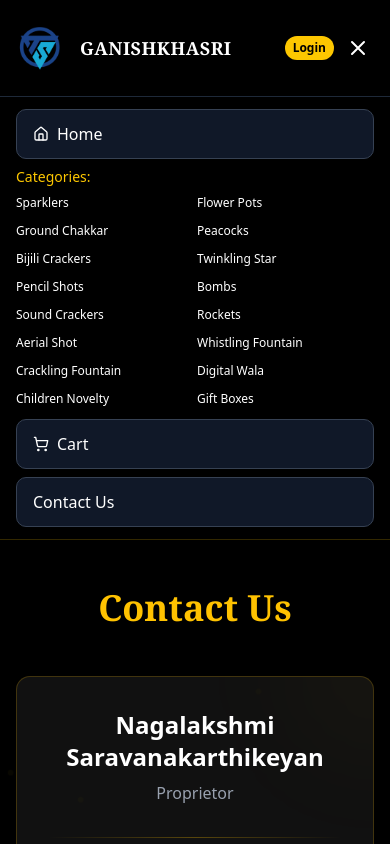
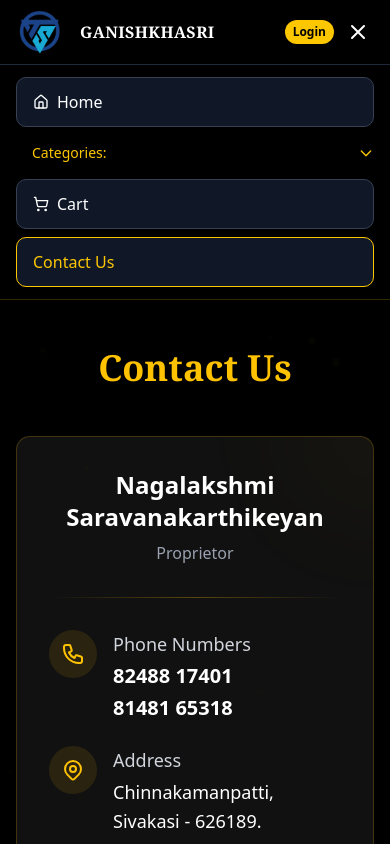
Before and after one commit to Kiruthika-JK/FireShop, a Next.js app: page /contact in a window 390 px wide. Both pictures are taken after a click on the button 358 px from the left and 48 px from the top of the page. Shown: the top 844 px of the page. Built offline with nearby package versions, Linux system fonts and the light colour scheme; no server answers.

Commit message:
Reduce navbar height, add collapsible categories in mobile menu, fix favicon and OG image, adjust spacing, add shipping info to contact page, add active state highlighting to navbars, remove default highlighting from Categories, add phone/address side by side in footer

```diff
--- a/app/page.tsx
+++ b/app/page.tsx
@@ -244,7 +244,7 @@ export default function ProductListPage() {
     <>
       <SEOMetaTags />
       <HeroSection />
-      <main className="min-h-screen bg-gradient-to-b from-gray-50 to-slate-100 pb-20 pt-8 sm:pt-12">
+      <main className="min-h-screen bg-gradient-to-b from-gray-50 to-slate-100 pb-20 pt-4 sm:pt-6">
         <div className="container mx-auto px-4 sm:px-6">
           {/* Trending Products Section */}
           <ProductProvider>
--- a/components/Navbar.tsx
+++ b/components/Navbar.tsx
@@ -21,6 +21,7 @@ import { useBestSellers } from "@/lib/best-sellers-context";
 
 export function Navbar() {
   const [isOpen, setIsOpen] = useState(false);
+  const [categoriesExpanded, setCategoriesExpanded] = useState(false);
   const { user, isAdmin, logout } = useAuth();
   const pathname = usePathname();
   const { items } = useCartStore();
@@ -37,7 +38,7 @@ export function Navbar() {
   return (
     <nav className="bg-black text-white border-b border-yellow-400/20 sticky top-0 z-50">
       <div className="container mx-auto px-4 sm:px-6 lg:px-8">
-        <div className="flex justify-between items-center h-24 sm:h-28 lg:h-32">
+        <div className="flex justify-between items-center h-16 sm:h-20 lg:h-24">
           {/* Logo Section - Mobile Optimized */}
           <Link href="/" className="flex items-center gap-4 sm:gap-5 lg:gap-6">
             <div className="relative w-12 h-12 sm:w-14 sm:h-14 lg:w-16 lg:h-16 shrink-0">
@@ -50,10 +51,10 @@ export function Navbar() {
             </div>
 
             <div className="flex flex-col">
-              <span className="font-serif font-bold text-lg sm:text-xl lg:text-2xl tracking-wide text-white uppercase" style={{ textShadow: '1px 1px 2px rgba(0,0,0,0.5)' }}>
+              <span className="font-serif font-bold text-base sm:text-lg lg:text-xl tracking-wide text-white uppercase" style={{ textShadow: '1px 1px 2px rgba(0,0,0,0.5)' }}>
                 GANISHKHASRI
               </span>
-              <span className="text-sm sm:text-base text-yellow-400 uppercase hidden sm:inline">
+              <span className="text-xs sm:text-sm text-yellow-400 uppercase hidden sm:inline">
                 CRACKERS
               </span>
             </div>
@@ -63,7 +64,7 @@ export function Navbar() {
           <div className="hidden md:flex items-center gap-8 lg:gap-10">
             <Link
               href="/"
-              className="text-white hover:text-yellow-400 transition-colors font-medium cursor-pointer flex items-center gap-2"
+              className={`transition-colors font-medium cursor-pointer flex items-center gap-2 ${pathname === '/' ? 'text-yellow-400' : 'text-white hover:text-yellow-400'}`}
               onClick={() => {
                 // Reset Best Sellers filter when going to Home
                 if (showBestSellersOnly) {
@@ -79,7 +80,7 @@ export function Navbar() {
             <DropdownMenu>
               <DropdownMenuTrigger className="text-white hover:text-yellow-300 transition-all duration-300 font-medium cursor-pointer flex items-center gap-2 hover:scale-105">
                 <Menu className="h-4 w-4" />
-                <span className="bg-gradient-to-r from-yellow-400 to-orange-400 bg-clip-text text-transparent font-semibold">Categories</span>
+                <span className="font-semibold hover:bg-gradient-to-r hover:from-yellow-400 hover:to-orange-400 hover:bg-clip-text hover:text-transparent">Categories</span>
               </DropdownMenuTrigger>
               <DropdownMenuContent align="center" className="w-96 bg-gradient-to-br from-gray-900 to-black text-white border-yellow-400/50 shadow-2xl">
                 <div className="grid grid-cols-3 gap-2 p-3">
@@ -202,7 +203,10 @@ export function Navbar() {
             </DropdownMenu>
 
             {/* Cart */}
-            <Link href="/cart" className="text-white hover:text-yellow-400 transition-colors font-medium cursor-pointer flex items-center gap-2 relative">
+            <Link
+              href="/cart"
+              className={`text-white hover:text-yellow-400 transition-colors font-medium cursor-pointer flex items-center gap-2 relative ${pathname === '/cart' ? 'text-yellow-400' : ''}`}
+            >
               <ShoppingCart className="h-4 w-4" />
               Cart
               {hasCartItems && (
@@ -213,16 +217,16 @@ export function Navbar() {
             </Link>
 
             {user && isAdmin && (
-              <Link href="/inventory" className="text-white hover:text-yellow-400 transition-colors font-medium cursor-pointer">
+              <Link href="/inventory" className={`text-white hover:text-yellow-400 transition-colors font-medium cursor-pointer ${pathname === '/inventory' ? 'text-yellow-400' : ''}`}>
                 Inventory
               </Link>
             )}
             {user && (
-              <Link href="/orders" className="text-white hover:text-yellow-400 transition-colors font-medium cursor-pointer">
+              <Link href="/orders" className={`text-white hover:text-yellow-400 transition-colors font-medium cursor-pointer ${pathname === '/orders' ? 'text-yellow-400' : ''}`}>
                 Orders
               </Link>
             )}
-            <Link href="/contact" className="text-white hover:text-yellow-400 transition-colors font-medium">
+            <Link href="/contact" className={`text-white hover:text-yellow-400 transition-colors font-medium cursor-pointer ${pathname === '/contact' ? 'text-yellow-400' : ''}`}>
               Contact Us
             </Link>
 
@@ -296,12 +300,11 @@ export function Navbar() {
 
       {/* Mobile Menu - Optimized */}
       {isOpen && (
-        <div className="md:hidden bg-black border-t border-gray-800">
+        <div className="md:hidden bg-black border-t border-gray-800 max-h-[80vh] overflow-y-auto z-[60] relative">
           <div className="flex flex-col px-4 py-3 sm:py-4 space-y-2 sm:space-y-4">
             <Link
               href="/"
-
-              className="bg-gray-900 hover:bg-gray-800 text-white hover:text-yellow-400 font-medium cursor-pointer flex items-center gap-2 py-3 px-4 rounded-lg border border-gray-700 transition-all"
+              className={`bg-gray-900 hover:bg-gray-800 font-medium cursor-pointer flex items-center gap-2 py-3 px-4 rounded-lg border transition-all ${pathname === '/' ? 'text-yellow-400 border-yellow-400' : 'text-white hover:text-yellow-400 border-gray-700'}`}
               onClick={() => {
                 // Reset Best Sellers filter when going to Home
                 if (showBestSellersOnly) {
@@ -315,8 +318,22 @@ export function Navbar() {
             </Link>
 
             {/* Categories - Mobile */}
-            <div className="flex flex-col gap-1">
-              <span className="text-yellow-400 font-medium text-sm">Categories:</span>
+            <div className="flex flex-col gap-1 pl-4">
+              <button
+                onClick={() => setCategoriesExpanded(!categoriesExpanded)}
+                className="flex items-center justify-between text-yellow-400 font-medium text-sm py-2"
+              >
+                <span>Categories:</span>
+                <svg
+                  className={`w-4 h-4 transition-transform ${categoriesExpanded ? 'rotate-180' : ''}`}
+                  fill="none"
+                  stroke="currentColor"
+                  viewBox="0 0 24 24"
+                >
+                  <path strokeLinecap="round" strokeLinejoin="round" strokeWidth={2} d="M19 9l-7 7-7-7" />
+                </svg>
+              </button>
+              {categoriesExpanded && (
                 <div className="grid grid-cols-2 gap-1">
                   <button className="text-white hover:text-yellow-400 text-xs py-1 text-left" onClick={() => { const element = document.getElementById('category-sparklers'); if (element) element.scrollIntoView({ behavior: 'smooth' }); else window.location.href = '/#sparklers'; setIsOpen(false); }}>Sparklers</button>
                   <button className="text-white hover:text-yellow-400 text-xs py-1 text-left" onClick={() => { const element = document.getElementById('category-flowerpots'); if (element) element.scrollIntoView({ behavior: 'smooth' }); else window.location.href = '/#flowerpots'; setIsOpen(false); }}>Flower Pots</button>
@@ -343,10 +360,15 @@ export function Navbar() {
                     }}>Children Novelty</button>
                   <button className="text-white hover:text-yellow-400 text-xs py-1 text-left" onClick={() => { const element = document.getElementById('category-giftbox'); if (element) element.scrollIntoView({ behavior: 'smooth' }); else window.location.href = '/#giftbox'; setIsOpen(false); }}>Gift Boxes</button>
                 </div>
+              )}
             </div>
 
             {/* Cart - Mobile */}
-            <Link href="/cart" className="bg-gray-900 hover:bg-gray-800 text-white hover:text-yellow-400 font-medium cursor-pointer flex items-center gap-2 py-3 px-4 rounded-lg border border-gray-700 transition-all relative" onClick={() => setIsOpen(false)}>
+            <Link
+              href="/cart"
+              className={`bg-gray-900 hover:bg-gray-800 font-medium cursor-pointer flex items-center gap-2 py-3 px-4 rounded-lg border transition-all relative ${pathname === '/cart' ? 'text-yellow-400 border-yellow-400' : 'text-white hover:text-yellow-400 border-gray-700'}`}
+              onClick={() => setIsOpen(false)}
+            >
               <ShoppingCart className="h-4 w-4" />
               Cart
               {hasCartItems && (
@@ -357,16 +379,28 @@ export function Navbar() {
             </Link>
 
             {user && isAdmin && (
-              <Link href="/inventory" className="bg-gray-900 hover:bg-gray-800 text-white hover:text-yellow-400 font-medium cursor-pointer py-3 px-4 rounded-lg border border-gray-700 transition-all" onClick={() => setIsOpen(false)}>
+              <Link
+                href="/inventory"
+                className={`bg-gray-900 hover:bg-gray-800 font-medium cursor-pointer py-3 px-4 rounded-lg border transition-all ${pathname === '/inventory' ? 'text-yellow-400 border-yellow-400' : 'text-white hover:text-yellow-400 border-gray-700'}`}
+                onClick={() => setIsOpen(false)}
+              >
                 Inventory
               </Link>
             )}
             {user && (
-              <Link href="/orders" className="bg-gray-900 hover:bg-gray-800 text-white hover:text-yellow-400 font-medium cursor-pointer py-3 px-4 rounded-lg border border-gray-700 transition-all" onClick={() => setIsOpen(false)}>
+              <Link
+                href="/orders"
+                className={`bg-gray-900 hover:bg-gray-800 font-medium cursor-pointer py-3 px-4 rounded-lg border transition-all ${pathname === '/orders' ? 'text-yellow-400 border-yellow-400' : 'text-white hover:text-yellow-400 border-gray-700'}`}
+                onClick={() => setIsOpen(false)}
+              >
                 Orders
               </Link>
             )}
-            <Link href="/contact" className="bg-gray-900 hover:bg-gray-800 text-white hover:text-yellow-400 font-medium py-3 px-4 rounded-lg border border-gray-700 transition-all" onClick={() => setIsOpen(false)}>
+            <Link
+              href="/contact"
+              className={`bg-gray-900 hover:bg-gray-800 font-medium py-3 px-4 rounded-lg border transition-all cursor-pointer ${pathname === '/contact' ? 'text-yellow-400 border-yellow-400' : 'text-white hover:text-yellow-400 border-gray-700'}`}
+              onClick={() => setIsOpen(false)}
+            >
               Contact Us
             </Link>
 
--- a/components/seo/SEOHead.tsx
+++ b/components/seo/SEOHead.tsx
@@ -14,7 +14,7 @@ export function generateSEOHead({
   description = "Buy premium quality eco-friendly firecrackers online from Ganishkhasri Traders, Sivakasi. Direct factory price, largest collection of sparklers, flower pots, bombs, and aerial shots. Fast delivery across Tamil Nadu and India. Contact: 8248817401",
   keywords = "Sivakasi crackers, Buy crackers online, Online crackers shopping India, Sivakasi firecrackers wholesale, Best crackers shop in Sivakasi, Diwali crackers online, Eco-friendly firecrackers, Fireworks manufacturer in Tamil Nadu, Factory price crackers Sivakasi, ganishkhasri crackers, sparklers online, indian fireworks, wholesale crackers",
   canonical = "https://ganishkha-crackers-store.web.app",
-  ogImage = "/og-image.jpg",
+  ogImage = "/logo.png",
   noIndex = false
 }: SEOHeadProps): Metadata {
   return {
--- a/components/ui/BrandsSection.tsx
+++ b/components/ui/BrandsSection.tsx
@@ -51,6 +51,7 @@ export function BrandsSection() {
                                 <h4 className="text-lg font-semibold text-white">Nagalakshmi Saravanakarthikeyan</h4>
                                 <p className="text-slate-400 text-sm">Proprietor</p>
                             </div>
+                            <div className="grid grid-cols-1 md:grid-cols-2 gap-4">
                                 <div className="flex flex-col gap-2">
                                     <a href="tel:8248817401" className="flex items-center justify-center gap-2 hover:text-amber-400 transition-colors cursor-pointer font-medium">
                                         <Phone className="w-5 h-5" />
@@ -61,7 +62,7 @@ export function BrandsSection() {
                                         <span className="text-lg">81481 65318</span>
                                     </a>
                                 </div>
-                            <div className="text-center pt-2">
+                                <div className="flex items-center justify-center text-center">
                                     <p className="text-slate-300 leading-relaxed">
                                         Chinnakamanpatti,<br />
                                         Sivakasi - 626189.
@@ -72,5 +73,6 @@ export function BrandsSection() {
                     </div>
                 </div>
             </div>
+        </div>
     )
 }
--- a/components/ui/TrendingProducts.tsx
+++ b/components/ui/TrendingProducts.tsx
@@ -34,7 +34,7 @@ export function TrendingProducts({ products }: TrendingProductsProps) {
   return (
     <div>
       {/* Trending Products Banner */}
-      <div className="bg-gradient-to-r from-purple-600 via-pink-600 to-orange-600 rounded-xl pt-1 px-2 sm:pt-1 sm:px-3 pb-1 sm:pb-2 shadow-xl transform transition-all duration-500 hover:scale-105">
+      <div className="bg-gradient-to-r from-purple-600 via-pink-600 to-orange-600 rounded-xl pt-1 px-2 sm:pt-1 sm:px-3 pb-0 sm:pb-0 shadow-xl transform transition-all duration-500 hover:scale-105">
         <div className="text-center">
           <div className="flex justify-center items-center gap-1 sm:gap-2 mb-0">
             <TrendingUp className="w-4 h-4 sm:w-6 sm:h-6 text-yellow-300 animate-pulse" />
```
Also changed, not shown: app/contact/page.tsx (+23 -0 lines), app/layout.tsx (+8 -1 lines), app/icon.png (added). Lines whose indentation alone changed are shown as unchanged.
